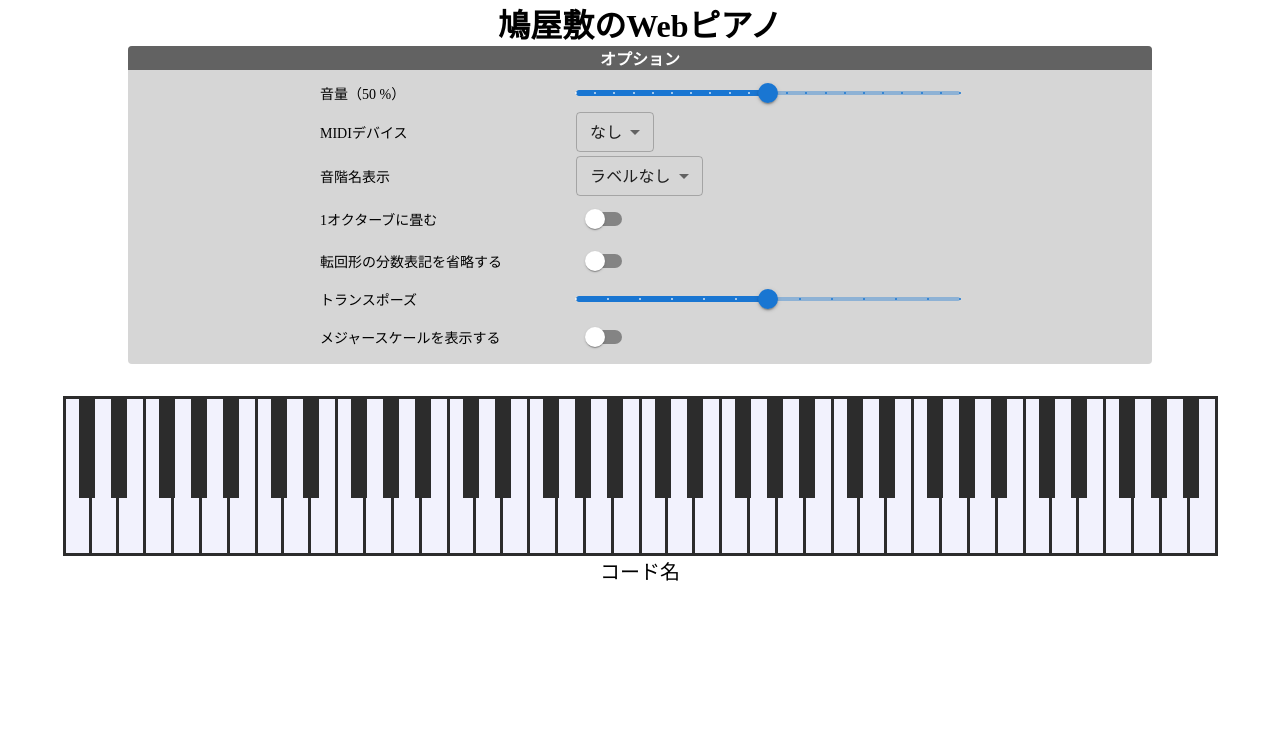
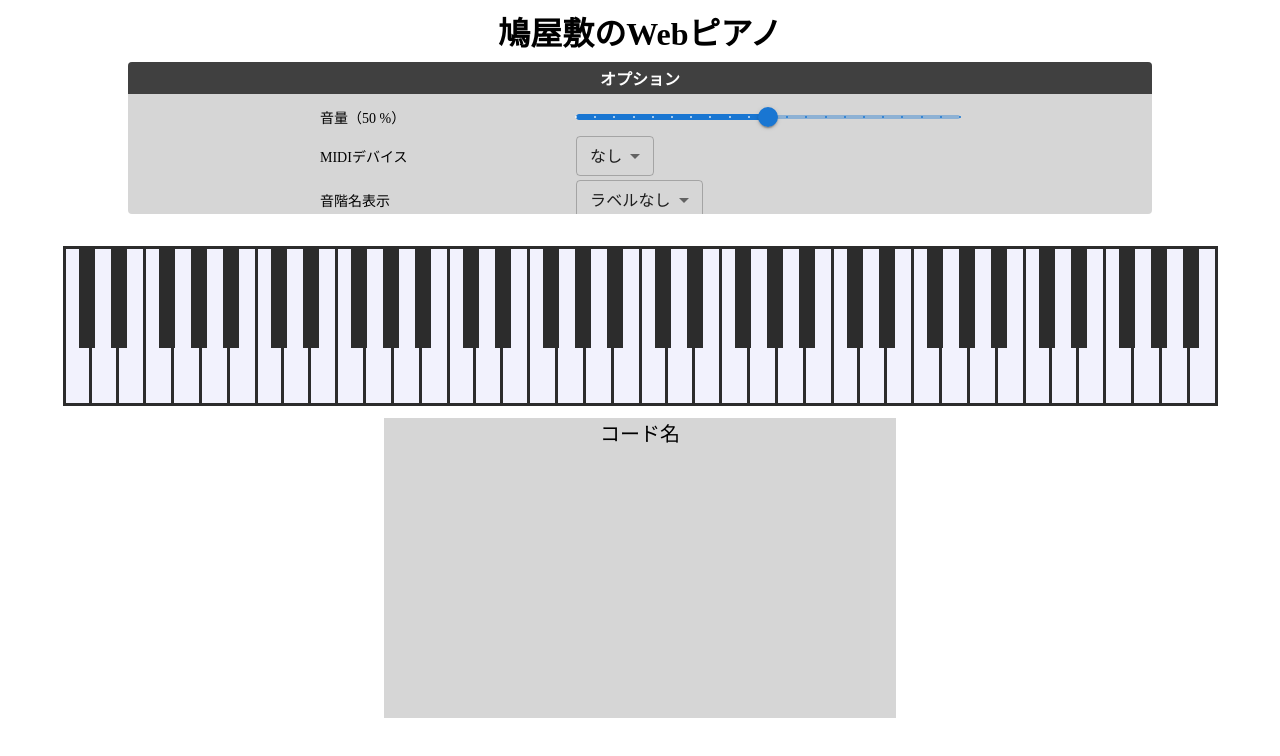
Before and after one commit to PigeonsHouse/midi-music-classroom, a React (Vite) app: page / in a window 1280 px wide. Both pictures are taken after a click on the heading "オプション". Shown: the top 756 px of the page. Built offline with nearby package versions, Linux system fonts and the light colour scheme.

Commit message:
update: レスポンシブ対応

```diff
--- a/src/apps/App.tsx
+++ b/src/apps/App.tsx
@@ -17,8 +17,12 @@ import {
 } from "./hooks";
 import {
   OptionContainer,
+  OptionContainerScroller,
+  OptionContainerWrapper,
   OptionItemContainer,
   OptionTitle,
+  PianoScroller,
+  PianoWrapper,
   Title,
 } from "./styled";
 
@@ -60,11 +64,16 @@ export const App = () => {
   return (
     <>
       <Title>鳩屋敷のWebピアノ</Title>
+      <OptionContainerWrapper>
         <OptionContainer open={isOpenOption}>
           <OptionTitle onClick={toggleOption}>オプション</OptionTitle>
+          <OptionContainerScroller>
             <OptionItemContainer>
               <VolumeSlider volume={volume} setVolume={setVolume} />
-          <MIDIDeviceSelector devices={devices} selectDevice={selectDevice} />
+              <MIDIDeviceSelector
+                devices={devices}
+                selectDevice={selectDevice}
+              />
               <KeyLabelSelector
                 keyLabelType={keyLabelType}
                 setKeyLabelType={setKeyLabelType}
@@ -89,7 +98,11 @@ export const App = () => {
                 disabled={transposeScale !== 0}
               />
             </OptionItemContainer>
+          </OptionContainerScroller>
         </OptionContainer>
+      </OptionContainerWrapper>
+      <PianoScroller>
+        <PianoWrapper>
           <Piano
             isScaleDisplay={isScaleDisplay}
             isSingleOctave={isSingleOctave}
@@ -97,6 +110,8 @@ export const App = () => {
             pushingKeyNumbers={pushingKeyNumbers}
             scale={scale}
           />
+        </PianoWrapper>
+      </PianoScroller>
       <ChordInfo
         isScaleDisplay={isScaleDisplay}
         pushingKeyNumbers={pushingKeyNumbers}
--- a/src/apps/styled.ts
+++ b/src/apps/styled.ts
@@ -2,8 +2,19 @@ import styled from "@emotion/styled";
 import { appColor } from "../definitions/colors";
 
 export const Title = styled.h1`
-  margin: 0;
+  margin: 8px 0;
   text-align: center;
+`;
+
+export const OptionContainerScroller = styled.div`
+  max-height: 120px;
+  overflow-y: auto;
+  overflow-x: hidden;
+  padding: 0 8px;
+`;
+
+export const OptionContainerWrapper = styled.div`
+  padding: 0 8px;
 `;
 
 export const OptionContainer = styled.details`
@@ -24,6 +35,7 @@ export const OptionTitle = styled.summary`
   &:hover {
     background-color: ${appColor.highlightOptionTitleBase};
   }
+  padding: 4px 0;
 `;
 
 export const OptionItemContainer = styled.div`
@@ -35,3 +47,13 @@ export const OptionItemContainer = styled.div`
   gap: 4px;
   font-size: 14px;
 `;
+
+export const PianoScroller = styled.div`
+  overflow-x: auto;
+  text-align: center;
+`;
+
+export const PianoWrapper = styled.div`
+  display: inline-block;
+  padding: 0 8px;
+`;
--- a/src/components/ChordInfo/styled.ts
+++ b/src/components/ChordInfo/styled.ts
@@ -1,5 +1,5 @@
 import styled from "@emotion/styled";
-import { chordColor } from "../../definitions/colors";
+import { appColor, chordColor } from "../../definitions/colors";
 
 export const Container = styled.div`
   display: flex;
@@ -8,10 +8,14 @@ export const Container = styled.div`
 `;
 
 export const InnerContainer = styled.div`
-  min-width: 30%;
+  min-width: 40%;
   display: flex;
   flex-direction: column;
   align-items: center;
+  background-color: ${appColor.option};
+  height: 300px;
+  overflow-y: auto;
+  overflow-x: hidden;
 `;
 
 export const ChordLabel = styled.div`
--- a/src/components/Piano/styled.ts
+++ b/src/components/Piano/styled.ts
@@ -9,8 +9,8 @@ const rulerHeight = 20;
 
 export const KeyboardRoot = styled.div`
   display: flex;
-  justify-content: center;
   padding-top: ${rulerHeight}px;
+  margin-bottom: 12px;
 `;
 
 export const KeyboardOctaveRoot = styled.div`
--- a/src/components/ScaleDisplay/ScaleDisplay.tsx
+++ b/src/components/ScaleDisplay/ScaleDisplay.tsx
@@ -36,7 +36,7 @@ export const ScaleDisplay: React.FC<ScaleDisplayProps> = ({
   return (
     <>
       <Container>
-        <Label>メジャースケールを表示する</Label>
+        <Label>メジャースケール・ディグリーを表示する</Label>
         <SelectorContainer>
           <Switch
             checked={isScaleDisplay}
--- a/src/definitions/colors.ts
+++ b/src/definitions/colors.ts
@@ -1,7 +1,7 @@
 export const appColor = {
   option: "#D6D6D6",
-  optionTitleBase: "#626262",
-  highlightOptionTitleBase: "#898989",
+  optionTitleBase: "#404040",
+  highlightOptionTitleBase: "#626262",
   optionTitle: "#FFFFFF",
 };
 
```
Also changed, not shown: src/components/Piano/Piano.tsx (+2 -8 lines). Lines whose indentation alone changed are shown as unchanged.
